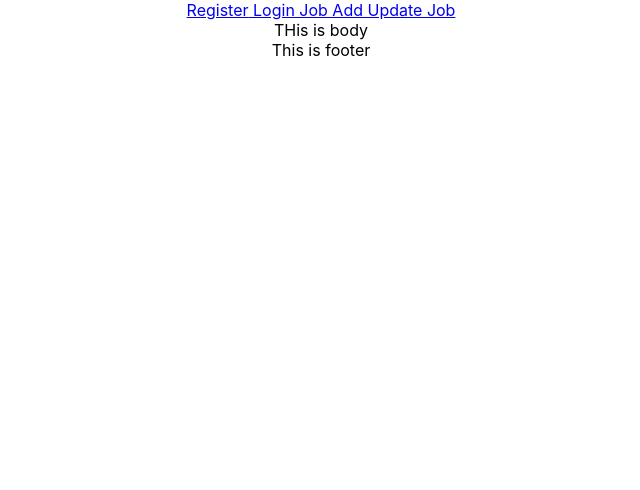
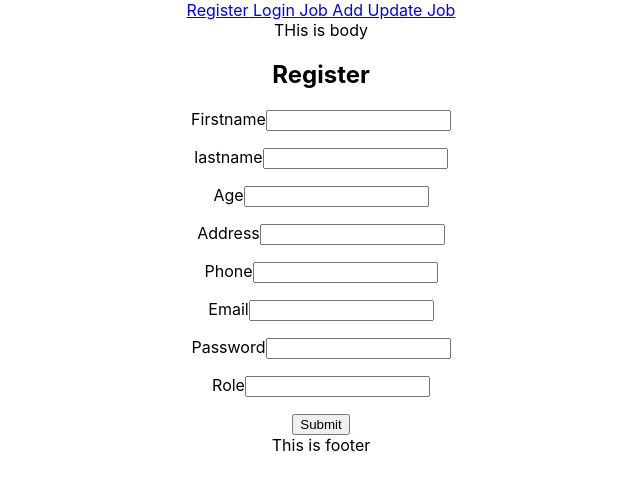
Before and after one commit to aavashneupane/jobFinderFrontend, a React (Create React App) app: page /register in a window 1280 px wide. Shown: the top 490 px of the page, without its empty margins (319-959 px from the left). Built offline with nearby package versions, Linux system fonts and the light colour scheme.

Commit message:
added simple register form and routed in nav bar

```diff
--- a/package.json
+++ b/package.json
@@ -6,6 +6,7 @@
     "@testing-library/jest-dom": "^5.11.9",
     "@testing-library/react": "^11.2.5",
     "@testing-library/user-event": "^12.8.3",
+    "axios": "^0.21.1",
     "react": "^17.0.2",
     "react-bootstrap": "^1.5.2",
     "react-dom": "^17.0.2",
--- /dev/null
+++ b/src/Body/Register.js
@@ -0,0 +1,76 @@
+import { Component } from "react";
+const axios = require('axios').default;
+
+class Register extends Component {
+    state = {
+        firstname:'',
+        lastname:'',
+        age:'',
+        address:'',
+        phone:'',
+        email:'',
+        password: '',
+        role: ''
+
+    }
+    inputHandler = (e) => {
+        this.setState({
+            [e.target.name]: e.target.value
+        })
+    }
+
+    sendUserInfo = (e) => {
+        e.preventDefault()
+
+        axios.post("http://localhost:91/user/add", this.state)
+            .then(response => {
+                console.log(response);
+                //console.log(response.data);
+            })
+
+    };
+
+    render() {
+
+        return (
+            <div>
+
+                <h2>Register</h2>
+
+                <form>
+                    <p>Firstname<input type="text" value={this.state.firstname} name="firstname"
+                        onChange={this.inputHandler} /></p>
+
+                    <p>lastname<input type="text" value={this.state.lastname} name="lastname"
+                        onChange={this.inputHandler} /></p>
+
+                    <p>Age<input type="text" value={this.state.age} name="age"
+                        onChange={this.inputHandler} /></p>
+
+                    <p>Address<input type="text" value={this.state.country} name="address"
+                        onChange={this.inputHandler} /></p>
+
+                    <p>Phone<input type="text" value={this.state.phone} name="phone"
+                        onChange={this.inputHandler} /></p>
+
+                    <p>Email<input type="text" value={this.state.email} name="email"
+                        onChange={this.inputHandler} /></p>
+
+                    <p>Password<input type="password" value={this.state.password} name="password"
+                        onChange={this.inputHandler} /></p>
+
+                    <p>Role<input type="role" value={this.state.Role} name="role"
+                        onChange={this.inputHandler} /></p>
+
+                    <button onClick={this.sendUserInfo}>Submit</button>
+
+                </form>
+
+
+
+            </div>
+
+        )
+    }
+}
+export default Register;
--- a/src/Body/body.js
+++ b/src/Body/body.js
@@ -1,3 +1,4 @@
+import Register from './Register';
 import {BrowserRouter as Router,Switch,Route } from 'react-router-dom'
 import {Container,Row,Col} from 'react-bootstrap';
 const {Component}=require("react");
@@ -12,6 +13,7 @@ class Body extends Component {
         return(
           <Container>
               THis is body
+              <Route path='/register' component={Register} />
 
 
           </Container>
--- a/src/Footer/footer.js
+++ b/src/Footer/footer.js
@@ -1,5 +1,6 @@
 import {Link} from 'react-router-dom';
 const {Component}=require("react");
+
 
 
 class Footer extends Component {
```
Also changed, not shown: src/Body/Login.js (added), 1 other file (tests, documents, lock files or other folders).
